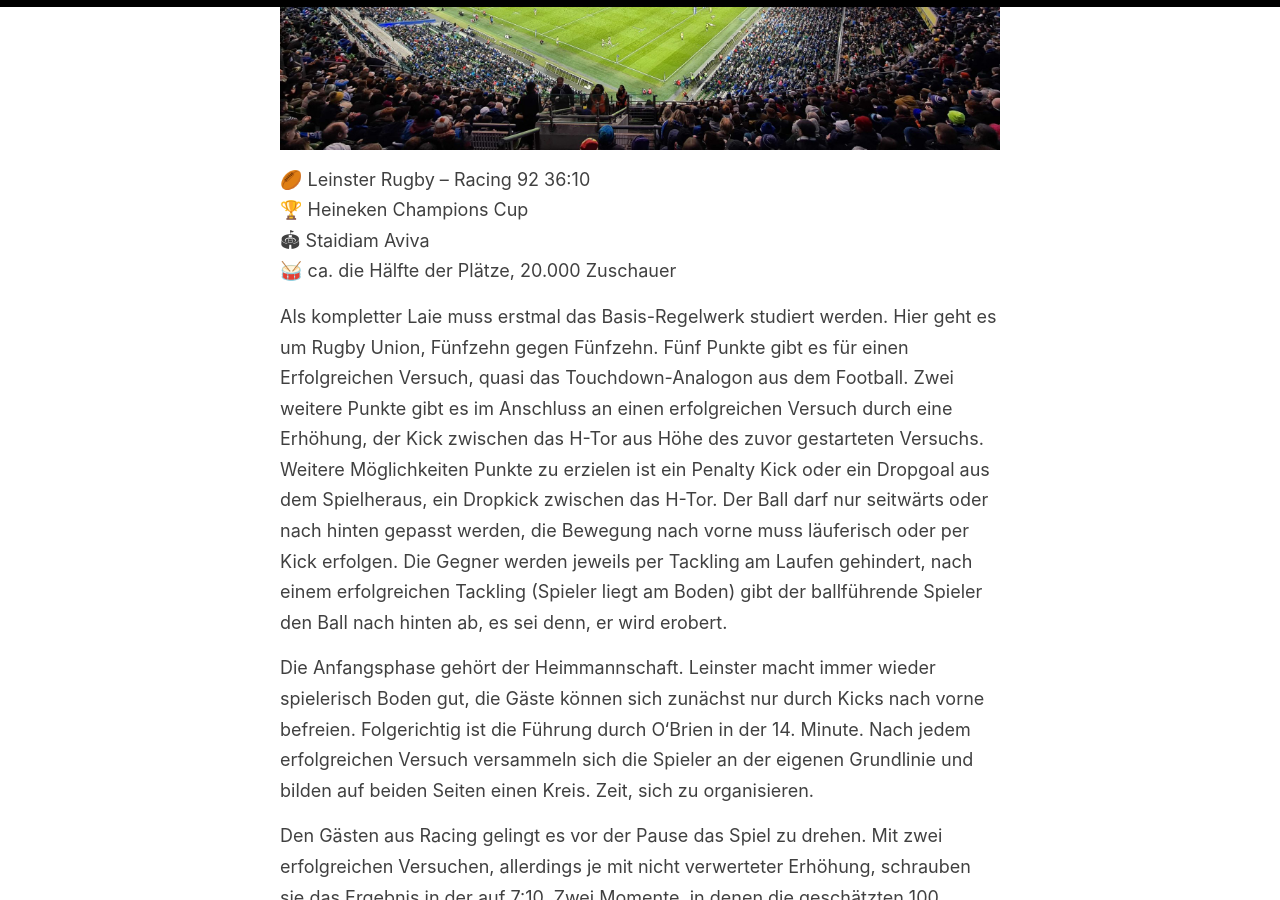
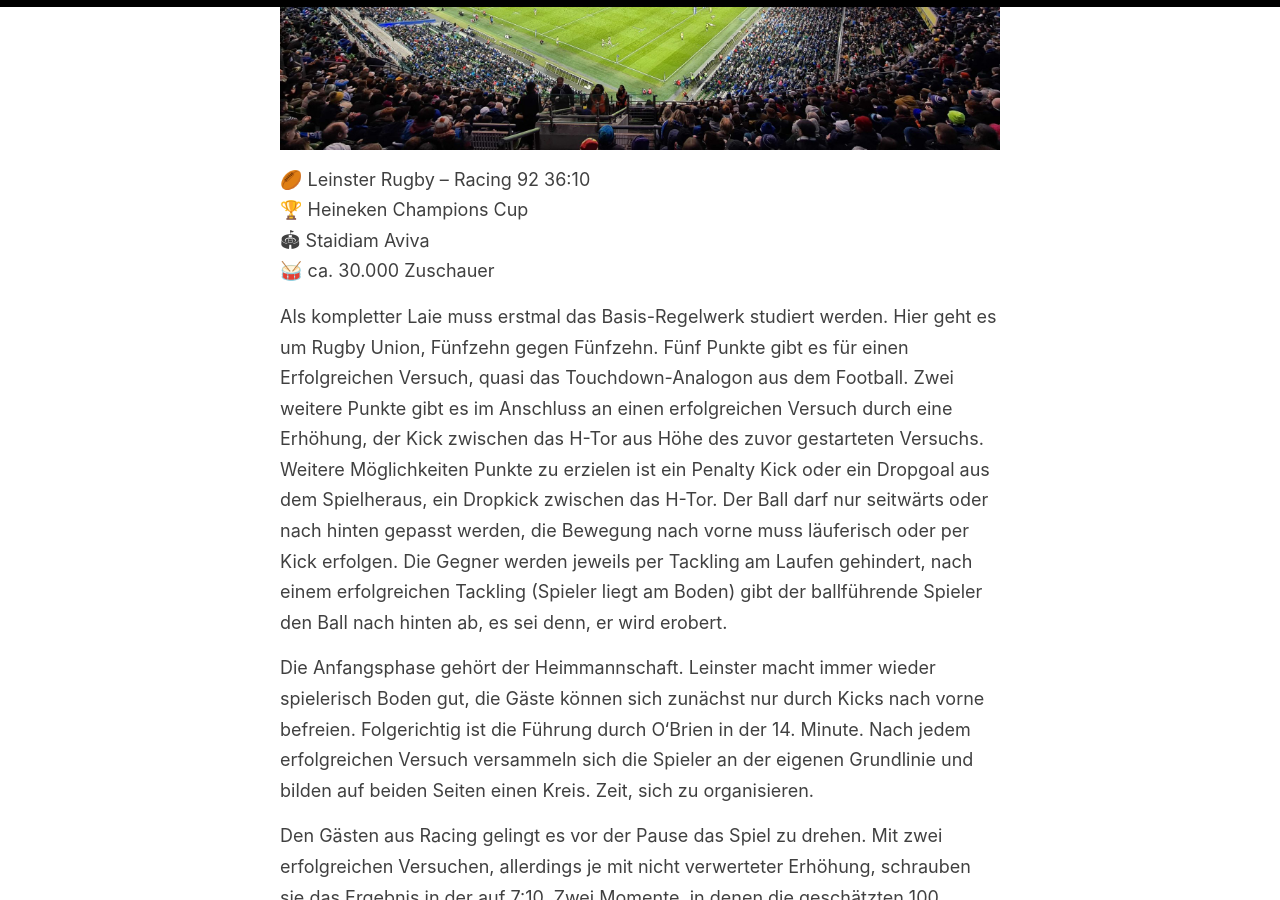
Before and after one commit to CarstenFrommhold/blog, a Jekyll site: the page built from _posts/2023-01-21-dublin.md, in a window 1280 px wide and 900 px high, scrolled down 880 px. Built offline with Jekyll 4.4.1, drawn with Linux system fonts in a browser that asks for light colours.

Commit message:
more blogposts

```diff
--- a/_posts/2023-01-21-dublin.md
+++ b/_posts/2023-01-21-dublin.md
@@ -13,7 +13,7 @@ Fußball spielt auch in Irland eine Rolle, liegt in der Beliebtheit allerdings h
 🏉 Leinster Rugby – Racing 92 36:10
 🏆 Heineken Champions Cup
 🏟 Staidiam Aviva
-🥁 ca. die Hälfte der Plätze, 20.000 Zuschauer
+🥁 ca. 30.000 Zuschauer
 
 Als kompletter Laie muss erstmal das Basis-Regelwerk studiert werden. Hier geht es um Rugby Union, Fünfzehn gegen Fünfzehn. Fünf Punkte gibt es für einen Erfolgreichen Versuch, quasi das Touchdown-Analogon aus dem Football. Zwei weitere Punkte gibt es im Anschluss an einen erfolgreichen Versuch durch eine Erhöhung, der Kick zwischen das H-Tor aus Höhe des zuvor gestarteten Versuchs. Weitere Möglichkeiten Punkte zu erzielen ist ein Penalty Kick oder ein Dropgoal aus dem Spielheraus, ein Dropkick zwischen das H-Tor. Der Ball darf nur seitwärts oder nach hinten gepasst werden, die Bewegung nach vorne muss läuferisch oder per Kick erfolgen. Die Gegner werden jeweils per Tackling am Laufen gehindert, nach einem erfolgreichen Tackling (Spieler liegt am Boden) gibt der ballführende Spieler den Ball nach hinten ab, es sei denn, er wird erobert.
 
```
